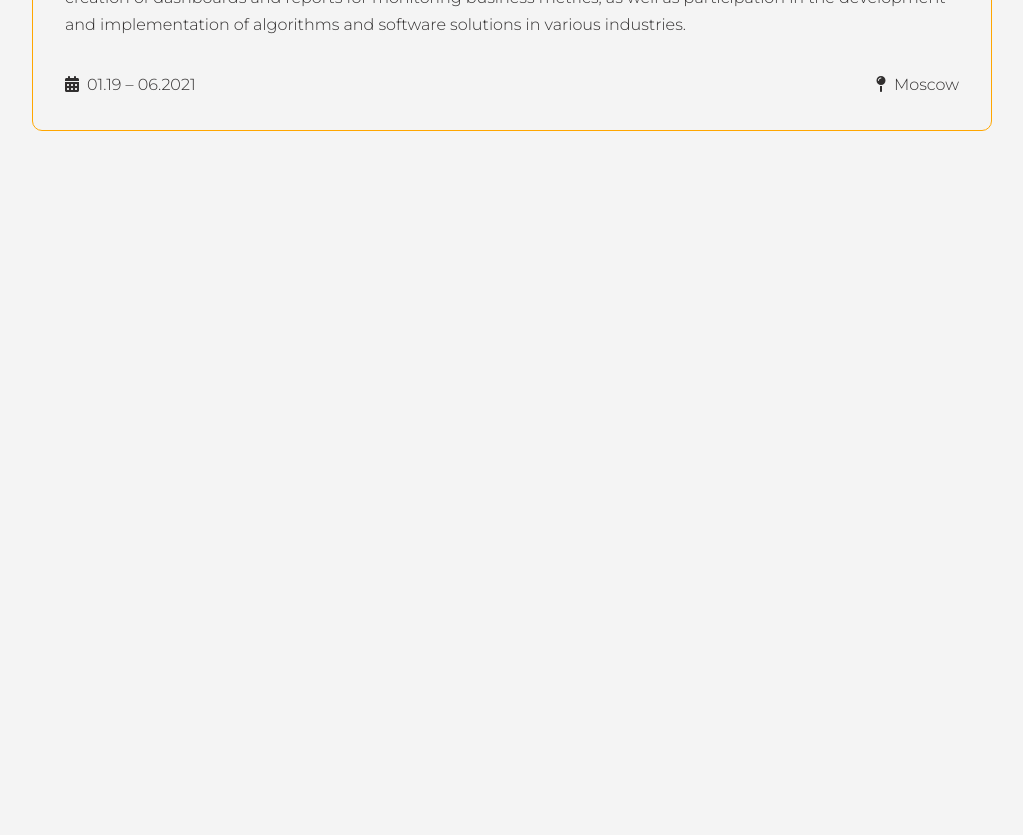
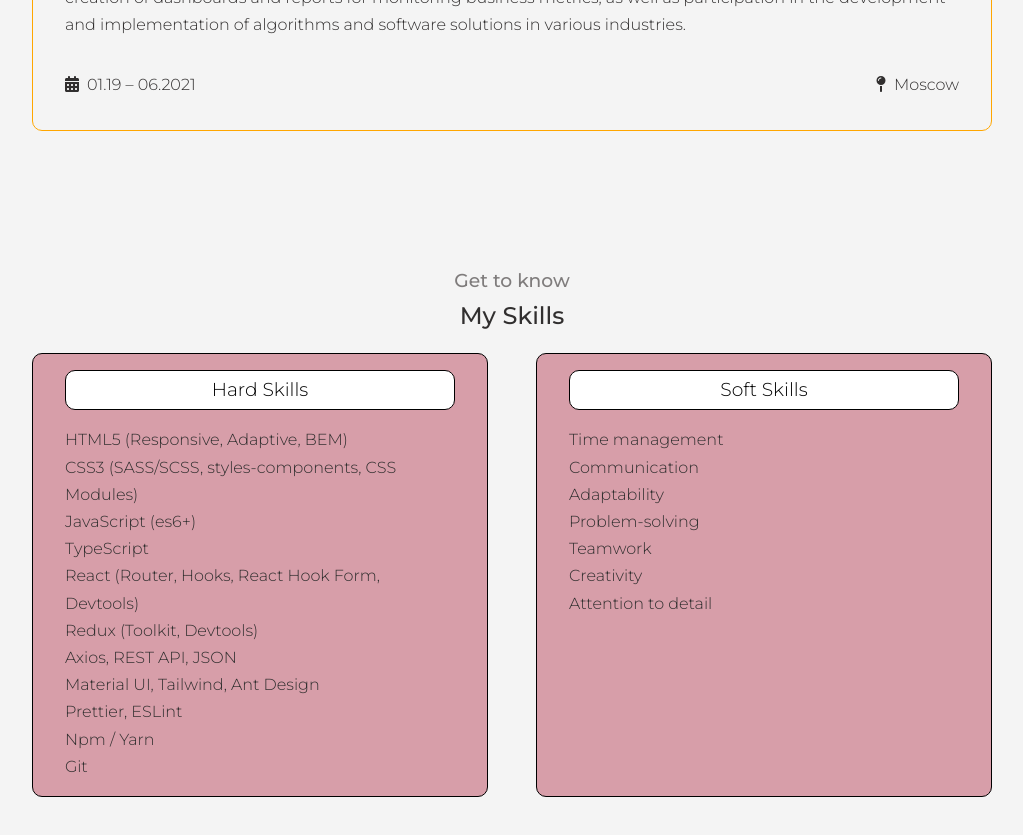
Before and after one commit to anysofronova/anna-sofronova, a React (Vite) app: page / in a window 1280 px wide. Shown: the part 3460-4295 px from the top of the page, without its empty margins (128-1151 px from the left). Before the commit the page ends 3591 px from the top, so only its background shows below. Built offline with nearby package versions, Linux system fonts and the light colour scheme.

Commit message:
feat: Skills Section

```diff
--- a/src/App.tsx
+++ b/src/App.tsx
@@ -6,6 +6,7 @@ import { Header } from "./components/Header";
 import { About } from "./components/About";
 import { Education } from "./components/Education";
 import { Experience } from "./components/Experience";
+import { Skills } from "./components/Skills";
 
 export const App: FC = () => {
   const { i18n } = useTranslation();
@@ -19,6 +20,7 @@ export const App: FC = () => {
       <About />
       <Education />
       <Experience />
+      <Skills />
     </>
   );
 };
--- /dev/null
+++ b/src/components/Skills/Skills.module.scss
@@ -0,0 +1,53 @@
+.skills {
+  .container {
+    .main {
+      display: flex;
+      gap: 3rem;
+      width: 100%;
+      font-weight: 300;
+      & > div {
+        flex: 1;
+        background-color: var(--color-primary-opacity);
+        padding: 1rem 2rem;
+        border-radius: 10px;
+        border: 1px solid black;
+        transition: var(--transition);
+        h3 {
+          text-align: center;
+          font-weight: 300;
+          background: white;
+          border: 0.5px solid black;
+          padding: 0.2rem 0.5rem;
+          margin-bottom: 1rem;
+          border-radius: 10px;
+          color: black;
+        }
+        &:hover {
+          background: transparent;
+          border: 1px solid var(--color-primary-variant);
+        }
+      }
+    }
+  }
+}
+
+// ========== Media Queries ==========
+@media screen and (max-width: 768px) {
+  .skills {
+    .container {
+      .main {
+        flex-direction: column;
+      }
+    }
+  }
+}
+
+@media screen and (max-width: 480px) {
+  .skills {
+    .container {
+      .main {
+        gap: 1rem;
+      }
+    }
+  }
+}
--- /dev/null
+++ b/src/components/Skills/index.tsx
@@ -0,0 +1,48 @@
+import { FC } from 'react'
+import cn from 'classnames'
+import { useTranslation } from 'react-i18next'
+
+import styles from './Skills.module.scss'
+
+export const Skills: FC = () => {
+  const { t } = useTranslation()
+
+  return (
+    <section id={'skills'} className={styles.skills}>
+      <div className={cn('container', styles.container)}>
+        <div>
+          <h3 className={'text-light'}>{t('common_title')}</h3>
+          <h2>{t('skills_title')}</h2>
+        </div>
+        <div className={styles.main}>
+          <div data-aos="fade-up">
+            <h3>Hard Skills</h3>
+            <ul>
+              <li>HTML5 (Responsive, Adaptive, BEM)</li>
+              <li>CSS3 (SASS/SCSS, styles-components, CSS Modules)</li>
+              <li>JavaScript (es6+)</li>
+              <li>TypeScript</li>
+              <li>React (Router, Hooks, React Hook Form, Devtools)</li>
+              <li>Redux (Toolkit, Devtools)</li>
+              <li>Axios, REST API, JSON</li>
+              <li>Material UI, Tailwind, Ant Design</li>
+              <li>Prettier, ESLint</li>
+              <li>Npm / Yarn</li>
+              <li>Git</li>
+            </ul>
+          </div>
+          <div data-aos="fade-up">
+            <h3>Soft Skills</h3>
+            <ul>
+              {Array(7)
+                .fill('0')
+                .map((i, idx) => (
+                  <li key={idx}>{t(`skills_soft_${idx + 1}`)} </li>
+                ))}
+            </ul>
+          </div>
+        </div>
+      </div>
+    </section>
+  )
+}
```
